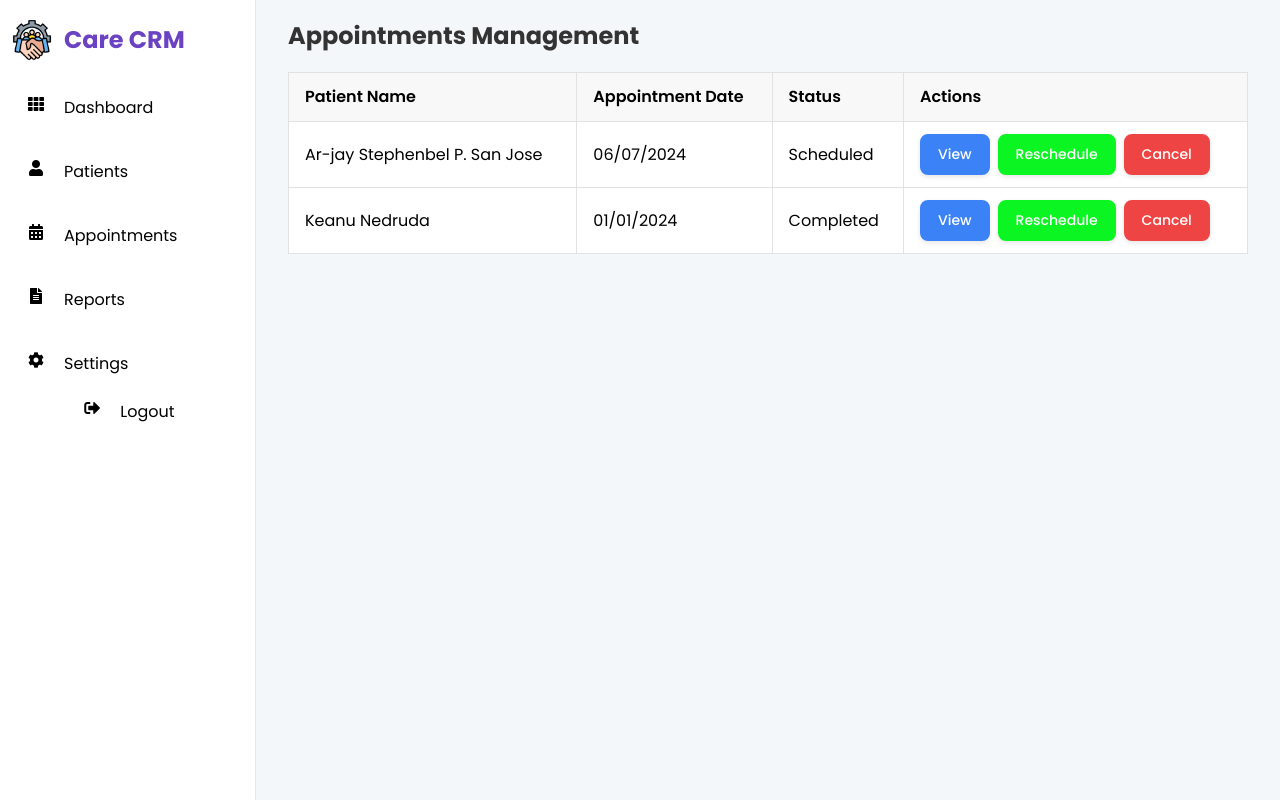
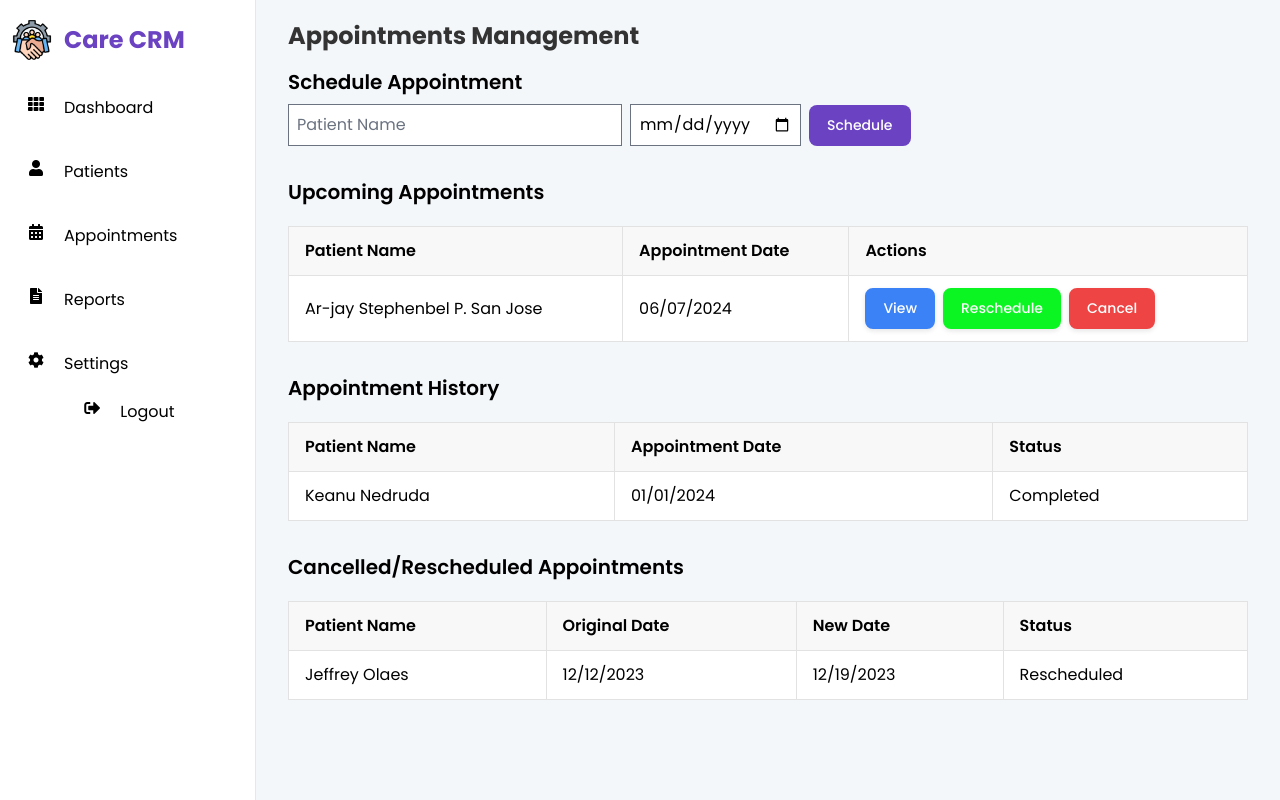
Before and after one commit to dumbbass/IntegCodeB, an Angular app in the folder SystemB/: page /adminappointments in a window 1280 px wide. Built offline with nearby package versions, Linux system fonts and the light colour scheme.

Commit message:
CRM like changes

```diff
--- a/SystemB/src/app/ADMIN/adminappointments/adminappointments.component.html
+++ b/SystemB/src/app/ADMIN/adminappointments/adminappointments.component.html
@@ -4,38 +4,85 @@
 <main class="appointments-content pt-20 px-8">
     <h2 class="text-2xl font-semibold mb-4">Appointments Management</h2>
 
-    <!-- Appointments List Table -->
+    <!-- Schedule Appointment Form -->
+    <section class="mb-8">
+        <h3 class="text-xl font-semibold mb-2">Schedule Appointment</h3>
+        <form (submit)="scheduleNewAppointment($event)">
+            <input type="text" placeholder="Patient Name" class="border p-2 mr-2" required>
+            <input type="date" class="border p-2 mr-2" required>
+            <button type="submit" class="bg-[#6A42C2] text-white p-2 rounded-lg">Schedule</button>
+        </form>
+    </section>
+
+    <!-- Upcoming Appointments -->
+    <section class="mb-8">
+        <h3 class="text-xl font-semibold mb-2">Upcoming Appointments</h3>
+        <table class="min-w-full table-auto border-collapse bg-white">
+            <thead>
+                <tr class="bg-gray-100">
+                    <th class="px-4 py-2 text-left border-b">Patient Name</th>
+                    <th class="px-4 py-2 text-left border-b">Appointment Date</th>
+                    <th class="px-4 py-2 text-left border-b">Actions</th>
+                </tr>
+            </thead>
+            <tbody>
+                <!-- Example row, replace with dynamic content -->
+                <tr>
+                    <td class="px-4 py-2 border-b">Ar-jay Stephenbel P. San Jose</td>
+                    <td class="px-4 py-2 border-b">06/07/2024</td>
+                    <td class="px-4 py-2 border-b">
+                        <button class="text-blue-500 hover:text-blue-700">View</button>
+                        <button class="text-yellow-500 hover:text-yellow-700 ml-2">Reschedule</button>
+                        <button class="text-red-500 hover:text-red-700 ml-2">Cancel</button>
+                    </td>
+                </tr>
+            </tbody>
+        </table>
+    </section>
+
+    <!-- Appointment History -->
+    <section class="mb-8">
+        <h3 class="text-xl font-semibold mb-2">Appointment History</h3>
         <table class="min-w-full table-auto border-collapse bg-white">
             <thead>
                 <tr class="bg-gray-100">
                     <th class="px-4 py-2 text-left border-b">Patient Name</th>
                     <th class="px-4 py-2 text-left border-b">Appointment Date</th>
                     <th class="px-4 py-2 text-left border-b">Status</th>
-                <th class="px-4 py-2 text-left border-b">Actions</th>
                 </tr>
             </thead>
             <tbody>
-            <tr>
-                <td class="px-4 py-2 border-b">Ar-jay Stephenbel P. San Jose</td>
-                <td class="px-4 py-2 border-b">06/07/2024</td>
-                <td class="px-4 py-2 border-b">Scheduled</td>
-                <td class="px-4 py-2 border-b">
-                    <button class="text-blue-500 hover:text-blue-700">View</button>
-                    <button class="text-yellow-500 hover:text-yellow-700 ml-2">Reschedule</button>
-                    <button class="text-red-500 hover:text-red-700 ml-2">Cancel</button>
-                </td>
-            </tr>
+                <!-- Example row, replace with dynamic content -->
                 <tr>
                     <td class="px-4 py-2 border-b">Keanu Nedruda</td>
                     <td class="px-4 py-2 border-b">01/01/2024</td>
                     <td class="px-4 py-2 border-b">Completed</td>
-                <td class="px-4 py-2 border-b">
-                    <button class="text-blue-500 hover:text-blue-700">View</button>
-                    <button class="text-yellow-500 hover:text-yellow-700 ml-2">Reschedule</button>
-                    <button class="text-red-500 hover:text-red-700 ml-2">Cancel</button>
-                </td>
                 </tr>
-            <!-- Add more appointment rows here -->
             </tbody>
         </table>
+    </section>
+
+    <!-- Cancelled/Rescheduled Appointments -->
+    <section>
+        <h3 class="text-xl font-semibold mb-2">Cancelled/Rescheduled Appointments</h3>
+        <table class="min-w-full table-auto border-collapse bg-white">
+            <thead>
+                <tr class="bg-gray-100">
+                    <th class="px-4 py-2 text-left border-b">Patient Name</th>
+                    <th class="px-4 py-2 text-left border-b">Original Date</th>
+                    <th class="px-4 py-2 text-left border-b">New Date</th>
+                    <th class="px-4 py-2 text-left border-b">Status</th>
+                </tr>
+            </thead>
+            <tbody>
+                <!-- Example row, replace with dynamic content -->
+                <tr>
+                    <td class="px-4 py-2 border-b">Jeffrey Olaes</td>
+                    <td class="px-4 py-2 border-b">12/12/2023</td>
+                    <td class="px-4 py-2 border-b">12/19/2023</td>
+                    <td class="px-4 py-2 border-b">Rescheduled</td>
+                </tr>
+            </tbody>
+        </table>
+    </section>
 </main>
--- a/SystemB/src/app/ADMIN/adminappointments/adminappointments.component.ts
+++ b/SystemB/src/app/ADMIN/adminappointments/adminappointments.component.ts
@@ -10,4 +10,12 @@ import { SidenavComponent } from '../sidenav/sidenav.component';
 })
 export class AdminappointmentsComponent {
 
+  // Method to handle scheduling a new appointment
+  scheduleNewAppointment(event: Event) {
+    event.preventDefault();
+    console.log('Schedule new appointment action triggered');
+    // Implement logic to schedule a new appointment
+  }
+
+  // Additional methods to manage appointments can be added here
 }
--- a/SystemB/src/app/ADMIN/admindashboard/admindashboard.component.html
+++ b/SystemB/src/app/ADMIN/admindashboard/admindashboard.component.html
@@ -1,24 +1,32 @@
-
 <app-sidenav></app-sidenav>
 
 <!-- Main Dashboard Content -->
-<main class="ml-64 p-4"> <!-- Reduced padding here -->
+<main class="ml-64 p-4">
     <!-- Dashboard Overview Section -->
-    <div class="dashboard-overview bg-[#6A42C2] p-4 text-white rounded-lg shadow-md"> <!-- Reduced padding -->
-        <h2 class="text-lg font-bold">Dashboard Overview</h2> <!-- Reduced font size -->
-        <div class="grid grid-cols-3 gap-3 mt-4"> <!-- Reduced gap -->
-            <div class="stat-card bg-white text-black p-3 rounded-lg shadow-md"> <!-- Reduced padding -->
-                <h3 class="font-bold text-sm">Total Patients</h3> <!-- Reduced font size -->
-                <p class="text-xl">500</p> <!-- Reduced font size -->
+    <div class="dashboard-overview bg-[#6A42C2] p-4 text-white rounded-lg shadow-md">
+        <h2 class="text-lg font-bold">Dashboard Overview</h2>
+        <div class="grid grid-cols-3 gap-3 mt-4">
+            <div class="stat-card bg-white text-black p-3 rounded-lg shadow-md">
+                <h3 class="font-bold text-sm">Total Patients</h3>
+                <p class="text-xl">500</p>
             </div>
-            <div class="stat-card bg-white text-black p-3 rounded-lg shadow-md"> <!-- Reduced padding -->
-                <h3 class="font-bold text-sm">Total Appointments</h3> <!-- Reduced font size -->
-                <p class="text-xl">120</p> <!-- Reduced font size -->
+            <div class="stat-card bg-white text-black p-3 rounded-lg shadow-md">
+                <h3 class="font-bold text-sm">Appointments Today</h3>
+                <p class="text-xl">15</p>
             </div>
-            <div class="stat-card bg-white text-black p-3 rounded-lg shadow-md"> <!-- Reduced padding -->
-                <h3 class="font-bold text-sm">Total Reports</h3> <!-- Reduced font size -->
-                <p class="text-xl">80</p> <!-- Reduced font size -->
+            <div class="stat-card bg-white text-black p-3 rounded-lg shadow-md">
+                <h3 class="font-bold text-sm">Pending Tasks</h3>
+                <p class="text-xl">8</p>
             </div>
+        </div>
+    </div>
+
+    <!-- Quick Actions Section -->
+    <div class="mt-10">
+        <h3 class="text-2xl font-semibold text-[#6A42C2]">Quick Actions</h3>
+        <div class="bg-white p-4 rounded-lg shadow-md mt-4">
+            <button class="bg-[#6A42C2] text-white p-2 rounded-lg mr-2" (click)="addPatient()">Add Patient</button>
+            <button class="bg-[#6A42C2] text-white p-2 rounded-lg" (click)="scheduleAppointment()">Schedule Appointment</button>
         </div>
     </div>
 
@@ -62,3 +70,4 @@
             </ul>
         </div>
     </div>
+</main>
--- a/SystemB/src/app/ADMIN/admindashboard/admindashboard.component.ts
+++ b/SystemB/src/app/ADMIN/admindashboard/admindashboard.component.ts
@@ -10,4 +10,15 @@ import { SidenavComponent } from '../sidenav/sidenav.component';
 })
 export class AdmindashboardComponent {
 
+  // Method to handle adding a patient
+  addPatient() {
+    console.log('Add Patient action triggered');
+    // Implement logic to add a patient
+  }
+
+  // Method to handle scheduling an appointment
+  scheduleAppointment() {
+    console.log('Schedule Appointment action triggered');
+    // Implement logic to schedule an appointment
+  }
 }
--- a/SystemB/src/app/ADMIN/adminreports/adminreports.component.html
+++ b/SystemB/src/app/ADMIN/adminreports/adminreports.component.html
@@ -4,7 +4,26 @@
 <main class="appointments-content pt-20 px-8">
     <h2 class="text-2xl font-semibold mb-4">Reports Management</h2>
 
-    <!-- Reports List Table -->
+    <!-- Basic Reports Section -->
+    <section class="mb-8">
+        <h3 class="text-xl font-semibold mb-2">Basic Reports</h3>
+        <div class="bg-white p-4 rounded-lg shadow-md">
+            <p>Total Patients: 500</p>
+            <p>Total Appointments: 120</p>
+            <p>Missed Appointments: 10</p>
+        </div>
+    </section>
+
+    <!-- Export Data Section -->
+    <section class="mb-8">
+        <h3 class="text-xl font-semibold mb-2">Export Data</h3>
+        <div class="bg-white p-4 rounded-lg shadow-md">
+            <button class="bg-[#6A42C2] text-white p-2 rounded-lg mr-2" (click)="exportData('patients')">Export Patients (CSV)</button>
+            <button class="bg-[#6A42C2] text-white p-2 rounded-lg" (click)="exportData('appointments')">Export Appointments (CSV)</button>
+        </div>
+    </section>
+
+    <!-- Existing Reports List Table -->
     <table class="min-w-full table-auto border-collapse bg-white">
         <thead>
             <tr class="bg-gray-100">
--- a/SystemB/src/app/ADMIN/adminreports/adminreports.component.ts
+++ b/SystemB/src/app/ADMIN/adminreports/adminreports.component.ts
@@ -10,4 +10,9 @@ import { SidenavComponent } from '../sidenav/sidenav.component';
 })
 export class AdminreportsComponent {
 
+  // Method to handle exporting data
+  exportData(type: string) {
+    console.log(`Exporting ${type} data`);
+    // Implement logic to export data as CSV or PDF
+  }
 }
```
Lines whose indentation alone changed are shown as unchanged.
